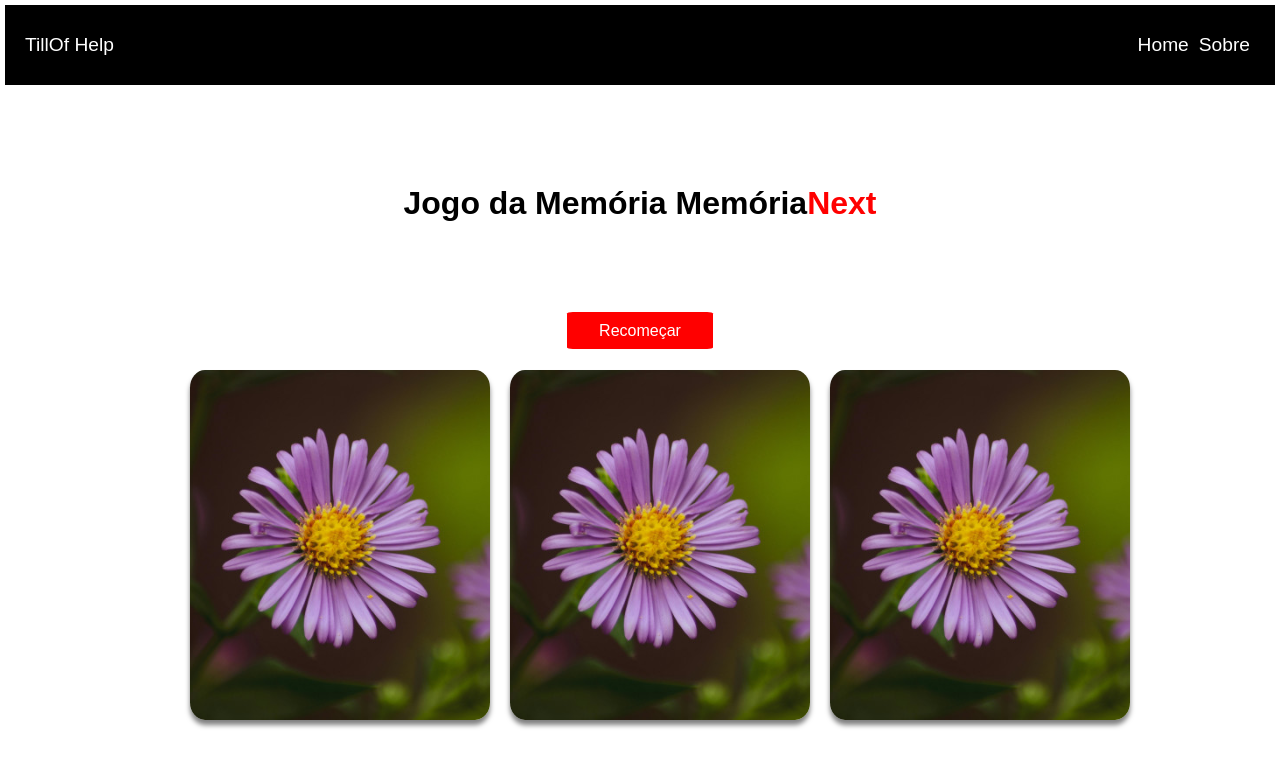
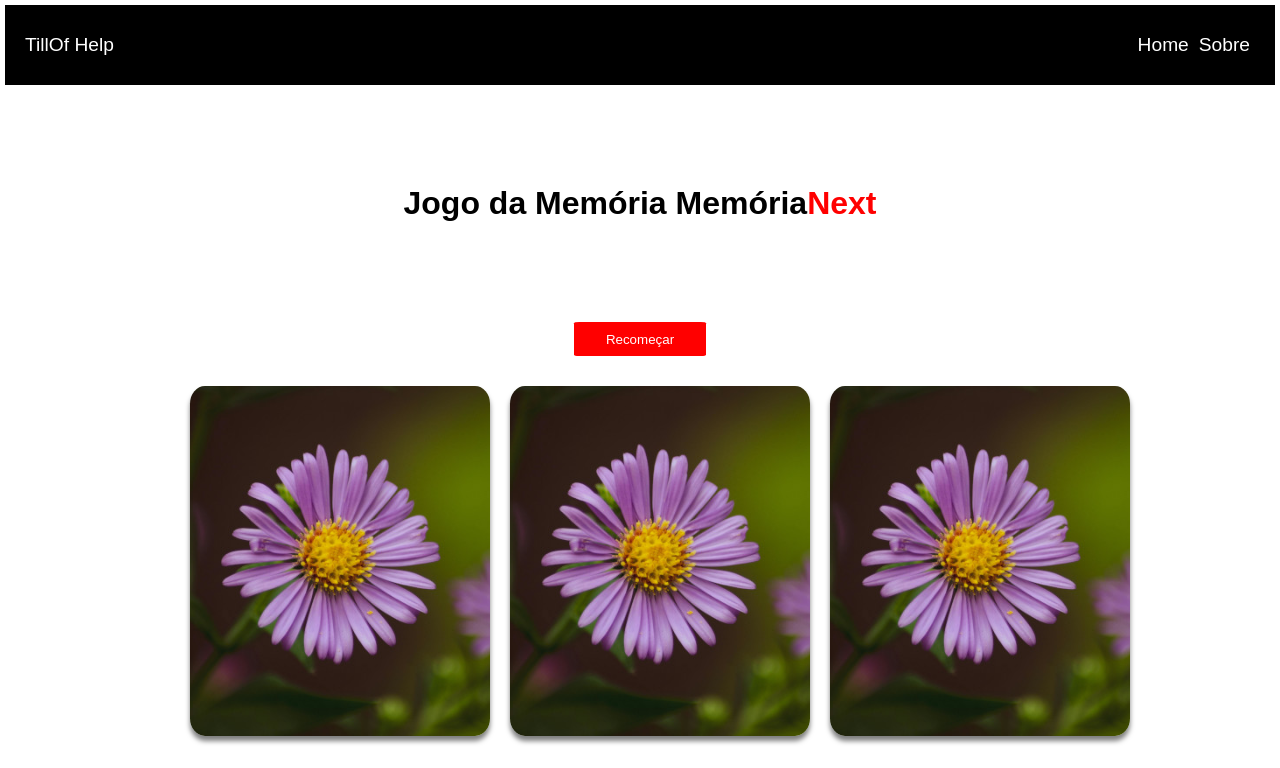
Before and after one commit to EltonFe/memoria-next, a Next.js app: page / in a window 1280 px wide. Shown: the top 768 px of the page. Built offline with nearby package versions, Linux system fonts and the light colour scheme.

Commit message:
nova modificacao

```diff
--- a/components/Card.js
+++ b/components/Card.js
@@ -10,13 +10,16 @@ import { useState } from 'react'
 export default function Card({ todo }) {
     const [idImg, setidImg] = useState();
 
-
+    function Reload() {
+        location.reload();
+    }
 
 
 
     return (
 
         <>
+            <div><button className={styles.btn} onClick={Reload}>Recomeçar</button></div>
             <div className={styles.containerImg}>
 
             {todo.map((card)=>(<Evento key={card.id} idImg={card}/>)) }
--- a/components/Evento.js
+++ b/components/Evento.js
@@ -42,7 +42,8 @@ export default function MinhaDiv({ idImg }) {
                 contador = 0;
                 if (idImg.url == imagem) {
 
-                    alert("acertou");
+
+                    clickAtivo = true;
 
                 } else {
                     setTimeout(() => {
--- a/pages/index.js
+++ b/pages/index.js
@@ -100,7 +100,7 @@ export default function Home({ cartasViradas }) {
 
       <main className={styles.mainContainer}>
         <h1>Jogo da Memória Memória<span>Next</span> </h1>
-        <div><Link href="/">Recomeçar</Link></div>
+
         <Card todo={cartasViradas} />
 
 
--- a/styles/Card.module.css
+++ b/styles/Card.module.css
@@ -21,3 +21,11 @@
 
 
   }
+  .btn{
+    padding: .6rem 2rem;
+    border: none;
+    color: white;
+    background-color: red;
+    border-radius: 4%;
+
+  }
```
